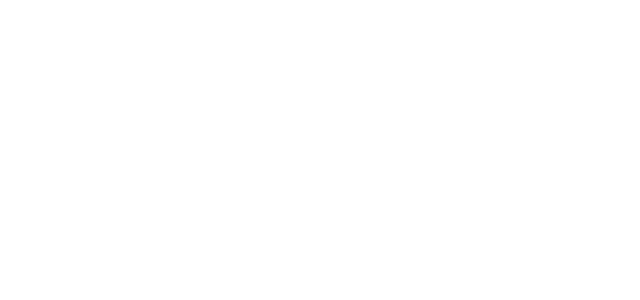
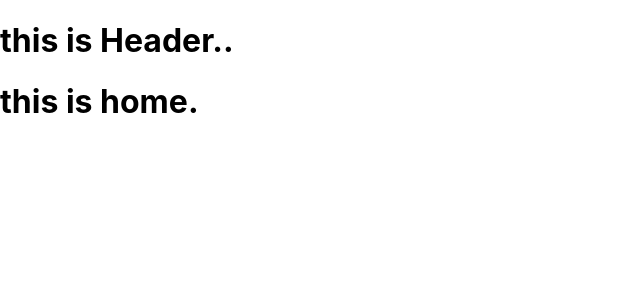
Before and after one commit to sajeeb5506/product-analysis-assignment, a React (Create React App) app: page / in a window 1280 px wide. Shown: the top 300 px of the page, without its empty margins (0-640 px from the left). Built offline with nearby package versions, Linux system fonts and the light colour scheme.

Commit message:
Routes added

```diff
--- a/package.json
+++ b/package.json
@@ -8,6 +8,7 @@
     "@testing-library/user-event": "^13.5.0",
     "react": "^18.0.0",
     "react-dom": "^18.0.0",
+    "react-router-dom": "^6.3.0",
     "react-scripts": "5.0.0",
     "web-vitals": "^2.1.4"
   },
--- a/src/App.js
+++ b/src/App.js
@@ -1,10 +1,16 @@
 
+import { Route, Routes } from 'react-router-dom';
 import './App.css';
+import Heder from './Components/Header/Heder';
+import Home from './Components/Home/Home';
 
 function App() {
   return (
     <div>
-
+      <Heder/>
+      <Routes>
+        <Route path='/' element={<Home/>}/>
+      </Routes>
     </div>
   );
 }
--- /dev/null
+++ b/src/Components/Header/Heder.js
@@ -0,0 +1,11 @@
+import React from 'react';
+import './Header.css'
+const Heder = () => {
+    return (
+        <div>
+            <h1>this is Header..</h1>
+        </div>
+    );
+};
+
+export default Heder;
--- /dev/null
+++ b/src/Components/Home/Home.js
@@ -0,0 +1,11 @@
+import React from 'react';
+import './Home.css'
+const Home = () => {
+    return (
+        <div>
+            <h1>this is home.</h1>
+        </div>
+    );
+};
+
+export default Home;
--- a/src/index.js
+++ b/src/index.js
@@ -3,11 +3,14 @@ import ReactDOM from 'react-dom';
 import './index.css';
 import App from './App';
 import reportWebVitals from './reportWebVitals';
+import { BrowserRouter } from 'react-router-dom';
 
 ReactDOM.render(
+ <BrowserRouter>
   <React.StrictMode>
     <App />
-  </React.StrictMode>,
+  </React.StrictMode>
+ </BrowserRouter>,
   document.getElementById('root')
 );
 
```
Also changed, not shown: src/Components/Header/Header.css (added), src/Components/Home/Home.css (added), 1 other file (tests, documents, lock files or other folders).
